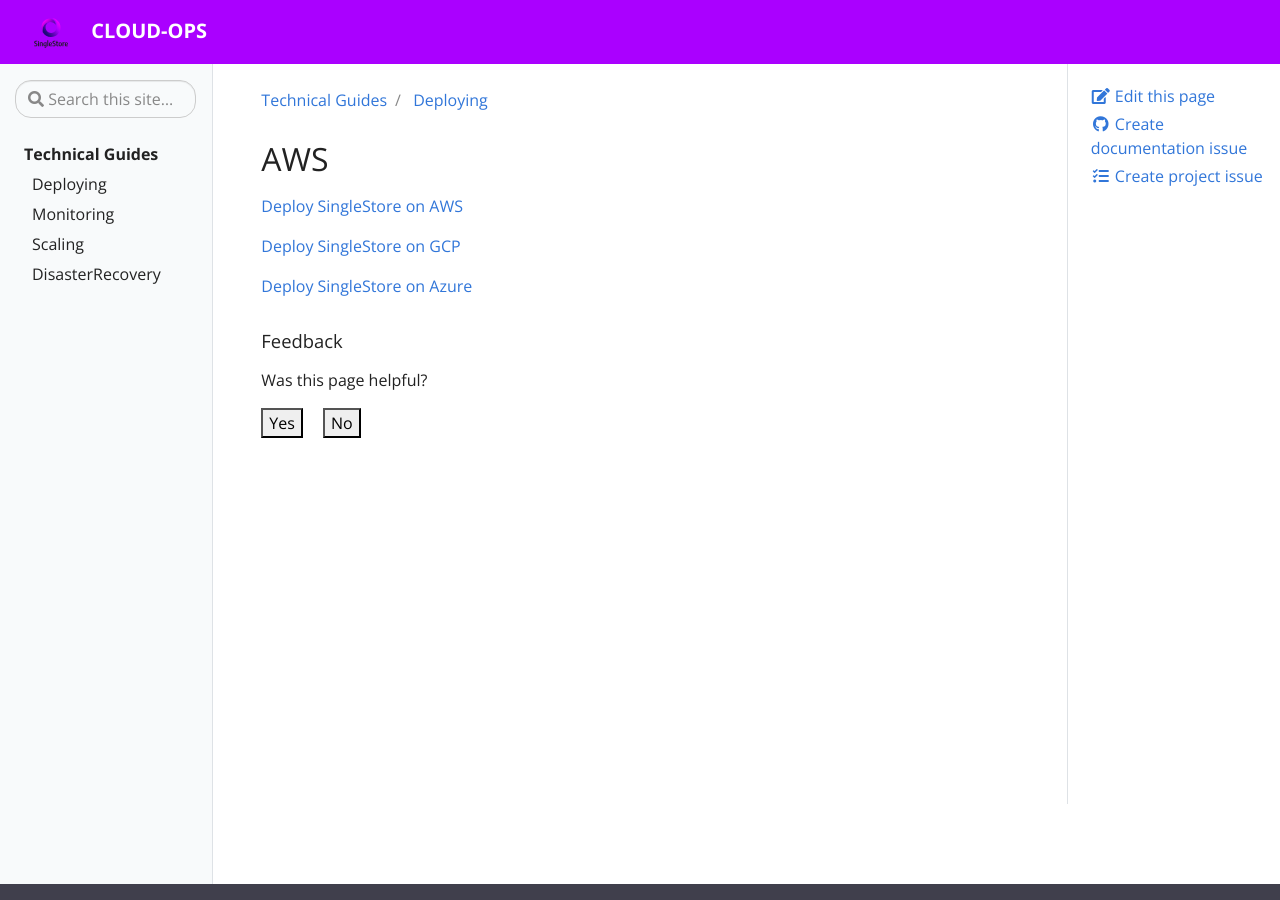
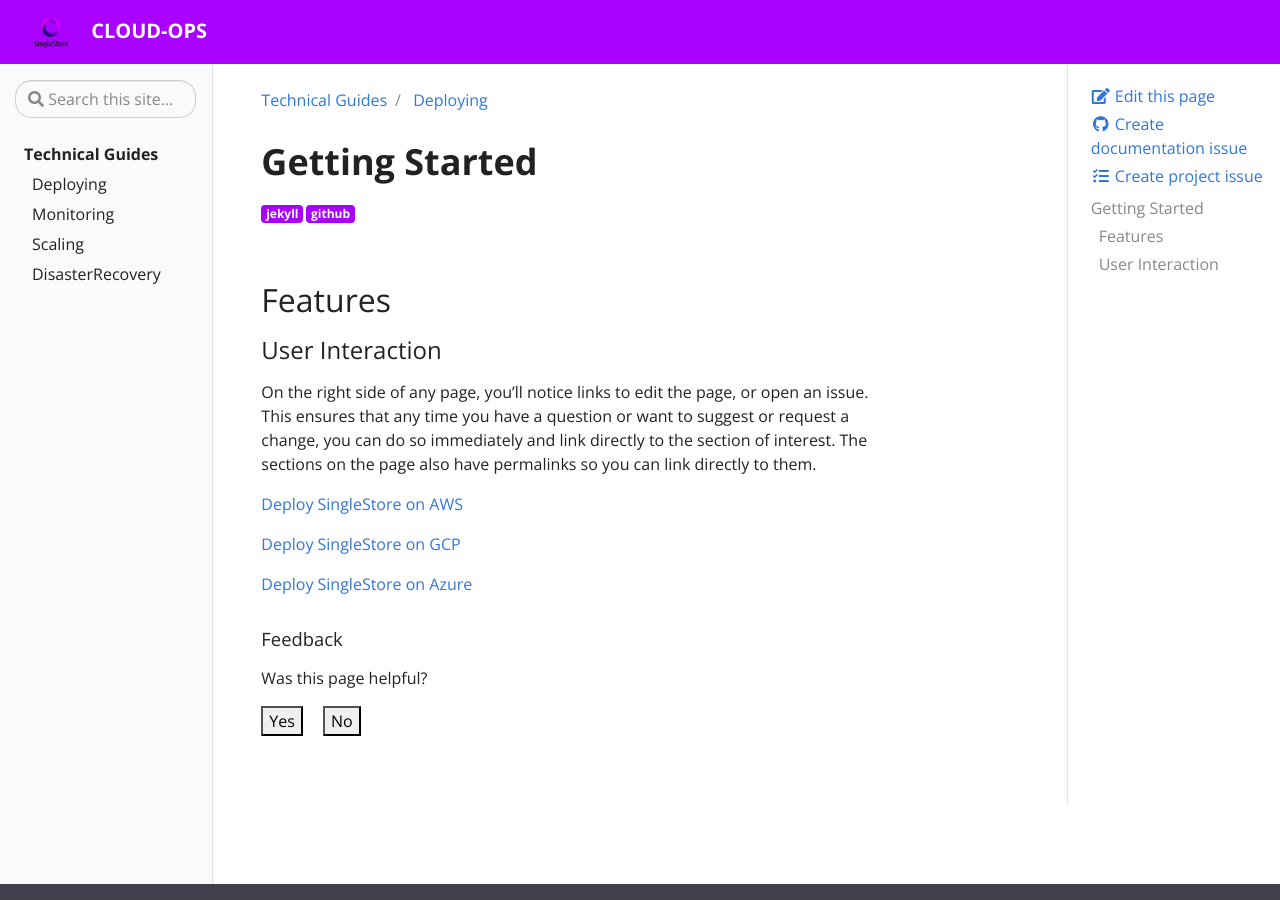
Before and after one commit to sdb-cloud-ops/cloud-ops, a Jekyll site: the page built from _docs/Deploying/deploying_home.md, in a window 1280 px wide and 900 px high. Built offline with Jekyll 4.4.1, drawn with Linux system fonts in a browser that asks for light colours.

Commit message:
Update deploying_home.md

```diff
--- a/_docs/Deploying/deploying_home.md
+++ b/_docs/Deploying/deploying_home.md
@@ -6,7 +6,19 @@ tags:
 description: Getting started
 ---
 
-## AWS
+# Getting Started
+
+## Features
+
+### User Interaction
+
+
+On the right side of any page, you'll notice links to edit the page, or
+open an issue. This ensures that any time you have a question or want to
+suggest or request a change, you can do so immediately and link directly
+to the section of interest. The sections on the page also have permalinks so
+you can link directly to them.
+
 [Deploy SingleStore on AWS](AWS/deploying)
 
 [Deploy SingleStore on GCP](GCP/deploying)
```
